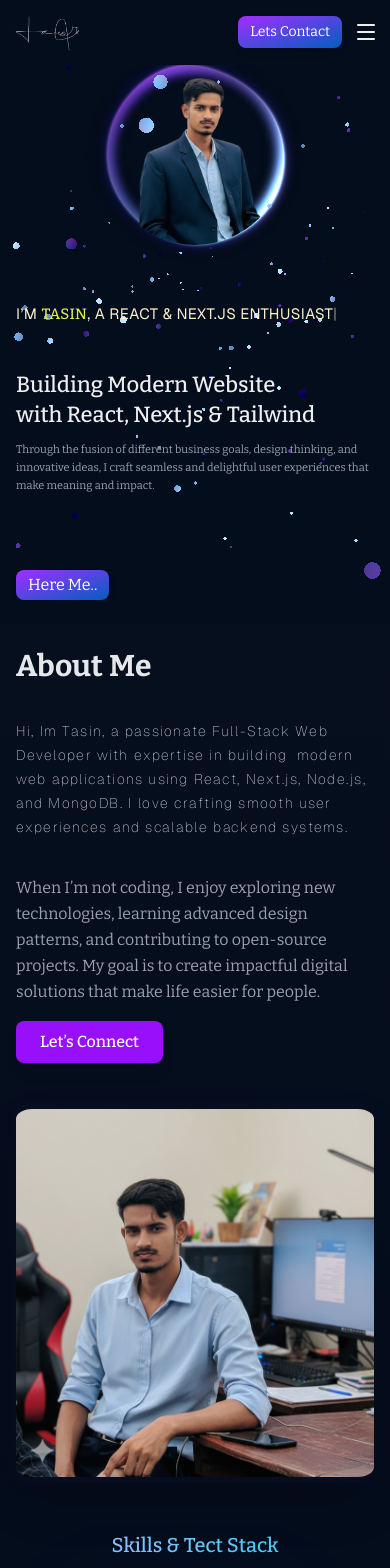
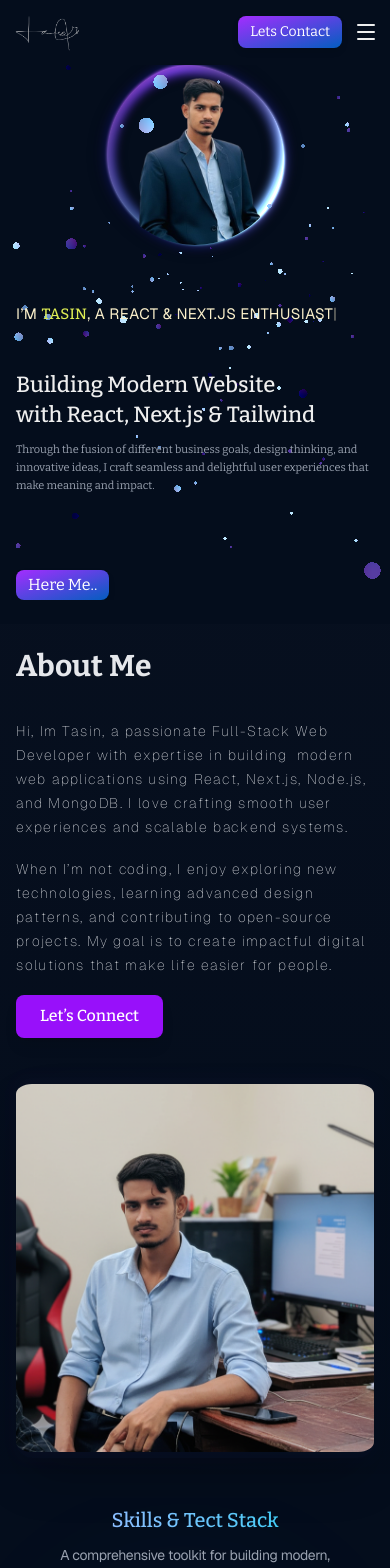
Before and after one commit to tahsin-dev225/tasin-portfolio, a Next.js app: page / in a window 390 px wide. Shown: the top 1568 px of the page. Built offline with nearby package versions, Linux system fonts and the light colour scheme.

Commit message:
second addition

```diff
--- a/src/components/Landing/About.tsx
+++ b/src/components/Landing/About.tsx
@@ -1,13 +1,14 @@
 "use client";
 import Image from "next/image";
 import SplitText from "../AnimateComponent/SpliteText";
-import TextCursor from "../AnimateComponent/TextCursor";
 
 export default function AboutMe() {
   return (
-    <section id="about" className="relative bg-gradient-to-t font- from-gray-950/10 to-gray-900/20 my-6 sm:my-14 text-gray-200 pt-6 md:pt-8 lg:pt-12 xl:pt-20 p-4 ">
+    <section
+      id="about"
+      className="relative bg-gradient-to-t font- from-gray-950/10 to-gray-900/20 my-6 sm:my-14 text-gray-200 pt-6 md:pt-8 lg:pt-12 xl:pt-20 p-4 "
+    >
       <div className="max-w-6x mx-auto  flex justify-center flex-col-reverse md:flex-row gap-10 items-center">
-
         {/* Image */}
         <div className="relative w-full group mx-auto">
           <div className="absolute -inset-1 bg-gradient-to-r from-purple-600/5 to-indigo-600/5 rounded-2xl blur opacity-40 group-hover:opacity-60 transition duration-500"></div>
@@ -51,15 +52,22 @@ export default function AboutMe() {
             className="text-[14px] md:text-[15px] leading-6 font-thin tracking-widest font-sans"
           />
 
-
-          <p className="text-lg font- leading-relaxed text-gray-300 mb-6">
-
-          </p>
-          <p className="text- font- leading-relaxed text-gray-400 mb-6">
-            When I’m not coding, I enjoy exploring new technologies, learning advanced
-            design patterns, and contributing to open-source projects. My goal is to
-            create impactful digital  solutions that make life easier for people.
-          </p>
+          <SplitText
+            text={`When I’m not coding, I enjoy exploring new technologies, learning
+            advanced design patterns, and contributing to open-source projects.
+            My goal is to create impactful digital solutions that make life
+            easier for people.`}
+            delay={10}
+            duration={0.5}
+            ease="power3.out"
+            splitType="chars"
+            from={{ opacity: 0, y: 40 }}
+            to={{ opacity: 1, y: 0 }}
+            threshold={0.3}
+            rootMargin="-100px"
+            textAlign="left"
+            className="text-[14px] md:text-[15px] leading-6 font-thin tracking-widest mb-6 font-sans"
+          />
           <a
             href="#contact"
             className="inline-block  cursor-pointer px-6 py-3 bg-purple-600 text-white font-medium rounded-lg shadow-lg hover:bg-purple-700 transition"
@@ -71,16 +79,7 @@ export default function AboutMe() {
 
       {/* <div className="w-full top-0 h-full z-10 absolute overflow-hidden">
          <div className="relative h-full overflow-hidden " >
-          <TextCursor
-            text="⚛️ "
-            delay={0.01}
-            spacing={180}
-            followMouseDirection={true}
-            randomFloat={true}
-            exitDuration={0.4}
-            removalInterval={20}
-            maxPoints={90}
-          />
+
          </div>
        </div>  */}
     </section>
--- a/src/components/Landing/Creativity.tsx
+++ b/src/components/Landing/Creativity.tsx
@@ -8,59 +8,73 @@ import ScrollStack, { ScrollStackItem } from "../AnimateComponent/ScrollStact";
 const items = [
   {
     img: "/img/shoply3.png",
-    bgColor : "bg-indigo-900",
+    bgColor: "bg-indigo-900",
     title: "Glassmorphic Hero Design",
     description:
       "A futuristic hero section combining glassmorphism, neon gradients, and smooth Framer Motion animation for an immersive entry.",
   },
   {
     img: "/img/shoply3.png",
-    bgColor : "bg-amber-900",
+    bgColor: "bg-amber-900",
     title: "Animated Services Section",
     description:
       "A dynamic layout where icons and texts appear with a staggered fade-in animation, creating a lively presentation of services.",
   },
   {
     img: "/img/creative3.png",
-    bgColor : "bg-fuchsia-900",
+    bgColor: "bg-fuchsia-900",
     title: "Interactive Project Gallery",
     description:
       "Hover-based transitions and soft glows built using Tailwind and Framer Motion — turning static images into living visuals.",
   },
   {
     img: "/img/creative4.png",
-    bgColor : "bg-violet-900",
+    bgColor: "bg-violet-900",
     title: "Minimal Blog Layout",
     description:
       "A clean, minimalist blog design focusing on typography and contrast, ideal for readable and visually calm layouts.",
   },
 ];
 
-
 export default function CreativityInfiniteScroll() {
   return (
     <section className="bg- py-20 text-white">
       <div className=" mx-auto lg:px-6">
-        <SectionHeader title="Some Creative Design."
+        <SectionHeader
+          title="Some Creative Design."
           subtitle="Here some of my creative, uniqe modern design from defferent project. Some dynamic, animated Section's. "
         />
 
-        <div className="w-full h-[420px] md:h-[540px] shadow-2xl shadow-indigo-900/20 overflow-hidden border border-indigo-900/10 rounded-2xl">
-          <ScrollStack className="p-0! w-full!">
-            {
-              items?.map((item,idx)=>(
-                <ScrollStackItem key={idx} itemClassName={`border ${item?.bgColor} p-2! smm:p-4! rounded-[12px]! lg:rounded-[42px]!`}>
-                  <div className=" w-[90%]! md:w-[80%] xl:w-full sm:gap-5 flex flex-col mx-auto md:flex-row gap-2 lg:gap-5! sm:gap-  md:p-5 md:items-center justify-center lg:justify-evenly">
-                    <Image src={item?.img} className="rounded-lg sm:w-[85%] mx-auto md:w-[80%] lg:w-[100%]" height={300} width={500} alt="shoplyyy"  />
-                    <div className="w-full!">
-                      <h2 className="text-[16px] smm:text-[17px] md:text-xl lg:text-3xl font-bold">{item?.title}</h2>
-                      <p className="font-sans text-xs md:text-[15px] lg:tracking-wider">{item?.description}</p>
-                    </div>
+        <div className="w-full h-[420px] md:h-[540px] shadow-2xl shadow-indigo-900/20 overflow-hidden border border-indigo-900/10 rounded-2xl ">
+          <ScrollStack
+            className="p-0! w-full!
+          //  [scrollbar-width:none] [&::-webkit-scrollbar]:hidden
+           "
+          >
+            {items?.map((item, idx) => (
+              <ScrollStackItem
+                key={idx}
+                itemClassName={`border ${item?.bgColor} p-2! smm:p-4! rounded-[12px]! lg:rounded-[42px]! `}
+              >
+                <div className=" w-[90%]! md:w-[80%] xl:w-full sm:gap-5 flex flex-col mx-auto md:flex-row gap-2 lg:gap-5! sm:gap-  md:p-5 md:items-center justify-center lg:justify-evenly">
+                  <Image
+                    src={item?.img}
+                    className="rounded-lg sm:w-[85%] mx-auto md:w-[80%] lg:w-[100%]"
+                    height={300}
+                    width={500}
+                    alt="shoplyyy"
+                  />
+                  <div className="w-full!">
+                    <h2 className="text-[16px] smm:text-[17px] md:text-xl lg:text-3xl font-bold">
+                      {item?.title}
+                    </h2>
+                    <p className="font-sans text-xs md:text-[15px] lg:tracking-wider">
+                      {item?.description}
+                    </p>
                   </div>
-                </ScrollStackItem>
-              ))
-
-            }
+                </div>
+              </ScrollStackItem>
+            ))}
           </ScrollStack>
         </div>
       </div>
```
